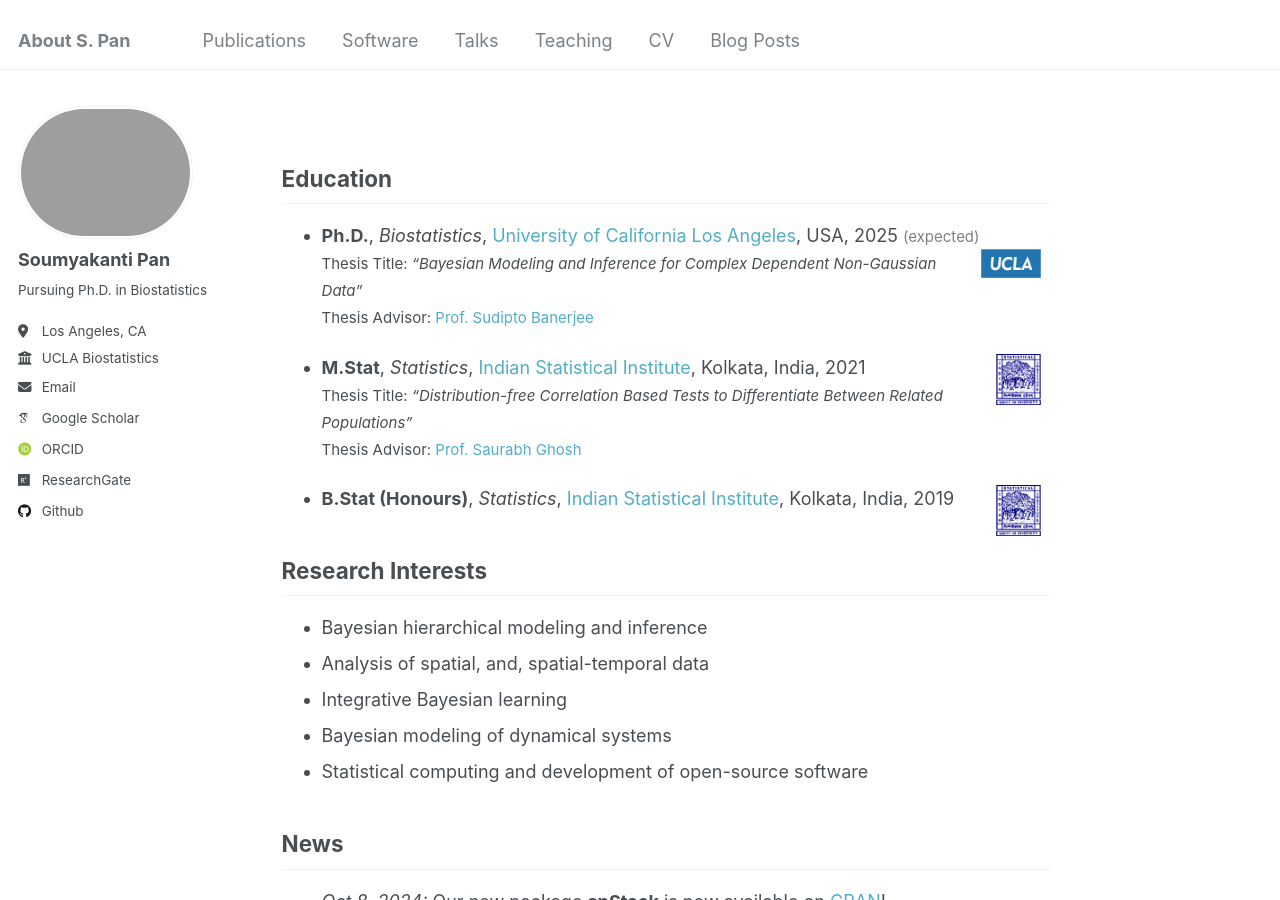
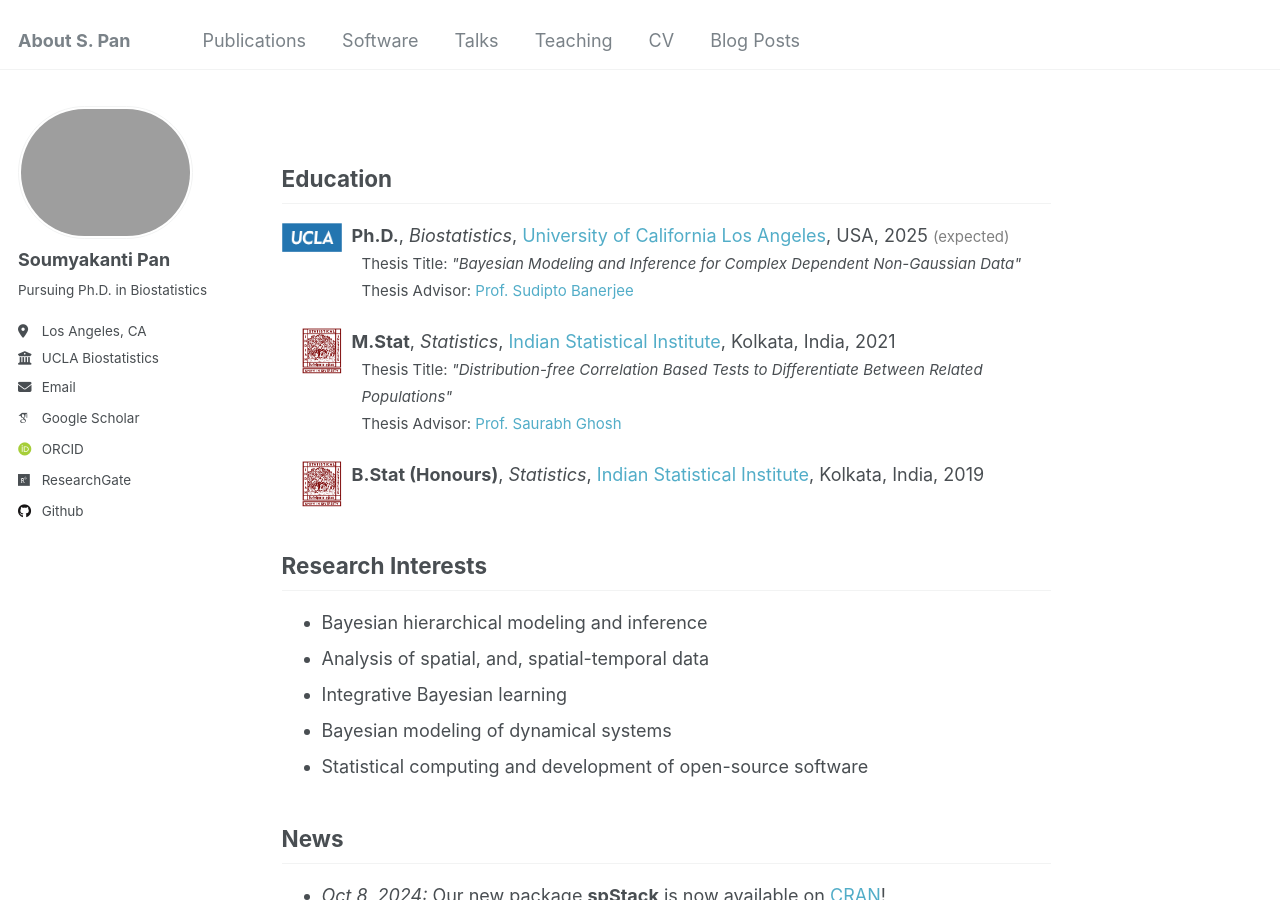
Before and after one commit to SPan-18/span-18.github.io, a Jekyll site: the page built from _pages/about.md, in a window 1280 px wide and 900 px high. Built offline with Jekyll 4.4.1, drawn with Linux system fonts in a browser that asks for light colours; some web fonts are replaced.

Commit message:
logo bullets

```diff
--- a/_pages/about.md
+++ b/_pages/about.md
@@ -8,8 +8,38 @@ redirect_from:
 ---
 
 ## Education
-- **Ph.D.**, *Biostatistics*, [University of California Los Angeles](https://ph.ucla.edu/departments/biostatistics), USA, 2025 <span style="font-size: smaller; color: grey">(expected)</span><img src="../images/ucla-logo1.png" align="right" alt="UCLA Logo" width="60" height="50" style="margin-right: 10px; margin-left: 10px;"/><br>
-<!-- <span class="page__meta"><i class="fa fa-clock-o" aria-hidden="true"></i> {{"2021 -- 2025"}}</span><br> -->
+<ul style="padding-left: 0;">
+  <li style="list-style: none; display: flex; align-items: flex-start; margin-bottom: 25px;">
+    <div style="margin-right: 10px; flex-shrink: 0;">
+      <img src="../images/ucla-logo1.png" alt="Bullet 1" width="60" height="60">
+    </div>
+    <div style="text-indent: -10px; padding-left: 10px;">
+      <b>Ph.D.</b>, <i>Biostatistics</i>, <a href="https://ph.ucla.edu/departments/biostatistics">University of California Los Angeles</a>, USA, 2025 <span style="font-size: smaller; color: grey">(expected)</span><br>
+      <span style="font-size: smaller">Thesis Title: <i>"Bayesian Modeling and Inference for Complex Dependent Non-Gaussian Data"</i></span><br>
+      <span style="font-size: smaller">Thesis Advisor: <a href="http://sudipto.bol.ucla.edu/">Prof. Sudipto Banerjee</a></span>
+    </div>
+  </li>
+  <li style="list-style: none; display: flex; align-items: flex-start; margin-bottom: 25px;">
+    <div style="margin-right: 10px; flex-shrink: 0; margin-left: 20px">
+      <img src="../images/isi-logo-red.png" alt="Bullet 2" width="40" height="40">
+    </div>
+    <div style="text-indent: -10px; padding-left: 10px;">
+      <b>M.Stat</b>, <i>Statistics</i>, <a href="https://www.isical.ac.in/">Indian Statistical Institute</a>, Kolkata, India, 2021<br>
+      <span style="font-size: smaller">Thesis Title: <i>"Distribution-free Correlation Based Tests to Differentiate Between Related Populations"</i></span><br>
+      <span style="font-size: smaller">Thesis Advisor: <a href="https://www.isical.ac.in/~saurabh/">Prof. Saurabh Ghosh</a></span>
+    </div>
+  </li>
+  <li style="list-style: none; display: flex; align-items: flex-start; margin-bottom: 25px;">
+    <div style="margin-right: 10px; flex-shrink: 0; margin-left: 20px">
+      <img src="../images/isi-logo-red.png" alt="Bullet 3" width="40" height="40">
+    </div>
+    <div style="text-indent: -10px; padding-left: 10px;">
+      <b>B.Stat (Honours)</b>, <i>Statistics</i>, <a href="https://www.isical.ac.in/">Indian Statistical Institute</a>, Kolkata, India, 2019
+    </div>
+  </li>
+</ul>
+
+<!-- - **Ph.D.**, *Biostatistics*, [University of California Los Angeles](https://ph.ucla.edu/departments/biostatistics), USA, 2025 <span style="font-size: smaller; color: grey">(expected)</span><img src="../images/ucla-logo1.png" align="right" alt="UCLA Logo" width="60" height="50" style="margin-right: 10px; margin-left: 10px;"/><br>
 <span style="font-size: smaller">Thesis Title: <i>"Bayesian Modeling and Inference for Complex Dependent Non-Gaussian Data"</i></span><br>
 <span style="font-size: smaller">Thesis Advisor: [Prof. Sudipto Banerjee](http://sudipto.bol.ucla.edu/)</span>
 
@@ -17,7 +47,7 @@ redirect_from:
 <span style="font-size: smaller">Thesis Title: <i>"Distribution-free Correlation Based Tests to Differentiate Between Related Populations"</i></span><br>
 <span style="font-size: smaller">Thesis Advisor: [Prof. Saurabh Ghosh](https://www.isical.ac.in/~saurabh/)</span>
 
-- **B.Stat (Honours)**, *Statistics*, [Indian Statistical Institute](https://www.isical.ac.in/), Kolkata, India, 2019<img src="../images/isi-logo.png" align="right" alt="ISI Logo" width="45" height="45" style="margin-right: 10px; margin-left: 10px;"/>
+- **B.Stat (Honours)**, *Statistics*, [Indian Statistical Institute](https://www.isical.ac.in/), Kolkata, India, 2019<img src="../images/isi-logo.png" align="right" alt="ISI Logo" width="45" height="45" style="margin-right: 10px; margin-left: 10px;"/> -->
 
 ## Research Interests
 - Bayesian hierarchical modeling and inference
```
Also changed, not shown: images/isi-logo-black.png (added), images/isi-logo-blue.png (renamed from images/isi-logo.png), images/isi-logo-red.png (added).
